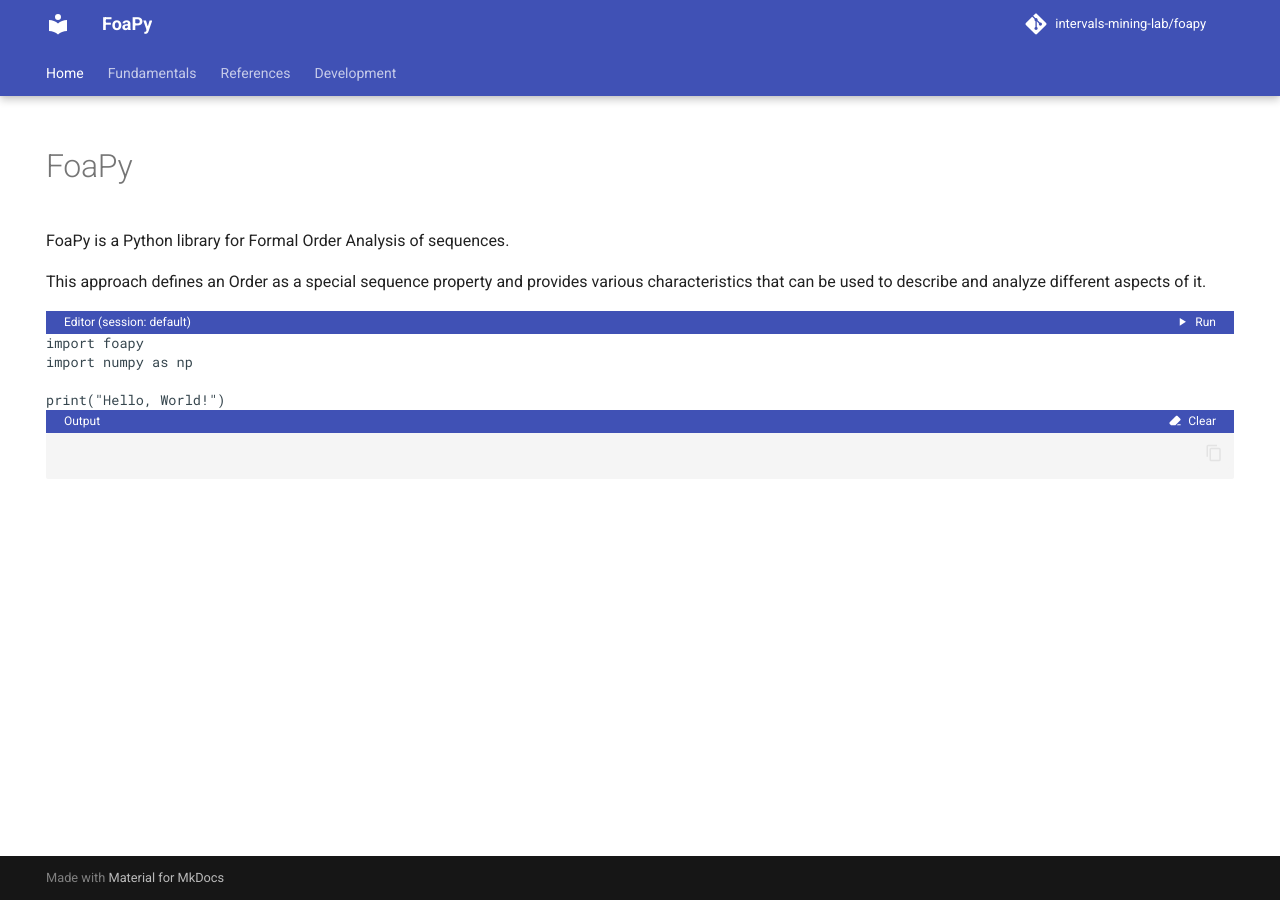
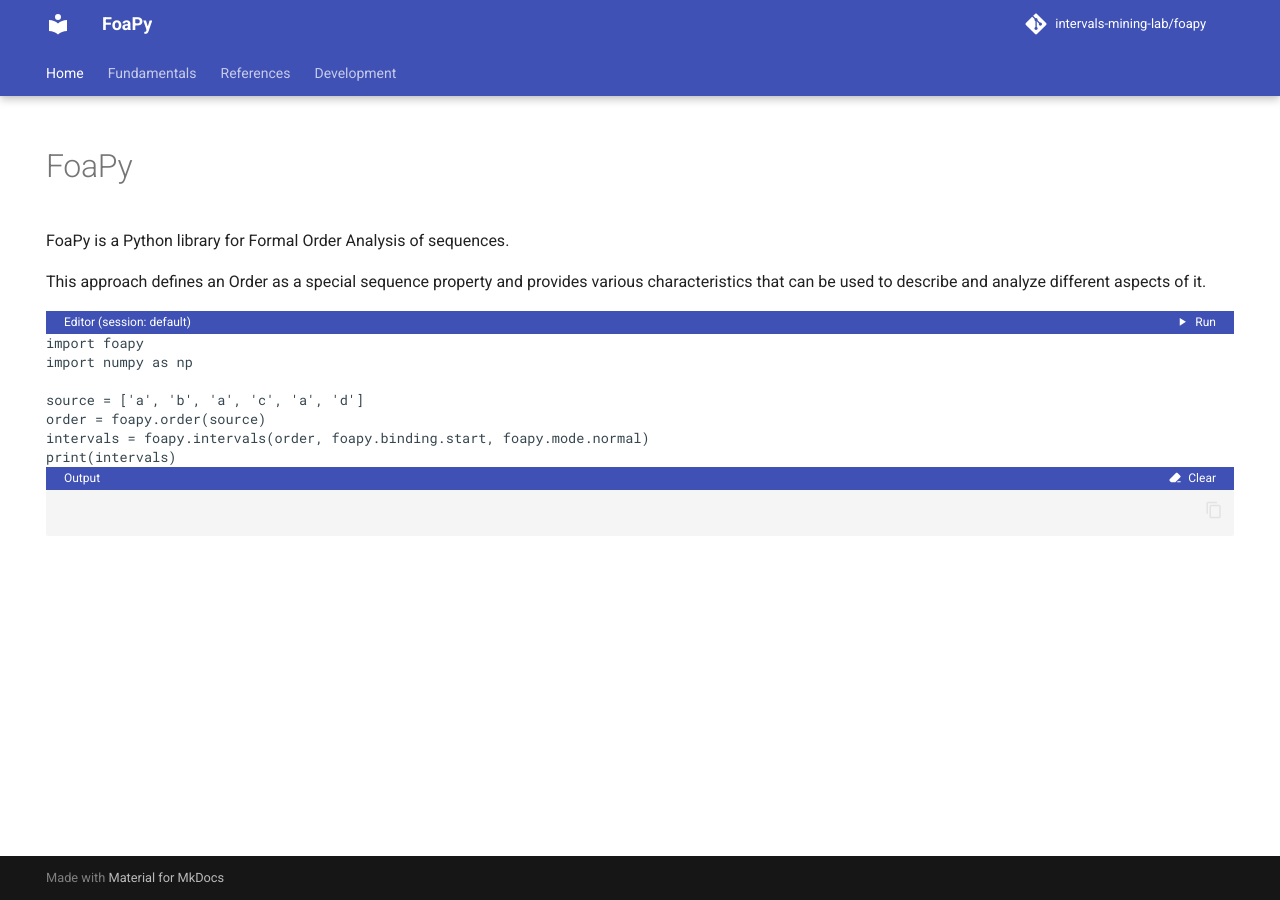
Before and after one commit to intervals-mining-lab/foapy, an MkDocs documentation site: the page built from docs/index.md, in a window 1280 px wide. Built offline with MkDocs 1.6.1 and Material for MkDocs 9.7.7, drawn with Linux system fonts in a browser that asks for light colours; comment, search, counter and statistics services are not loaded; the version menu is left out.

Commit message:
Added homepage

````diff
--- a/docs/index.md
+++ b/docs/index.md
@@ -15,5 +15,8 @@ This approach defines an Order as a special sequence property and provides vario
 import foapy
 import numpy as np
 
-print("Hello, World!")
+source = ['a', 'b', 'a', 'c', 'a', 'd']
+order = foapy.order(source)
+intervals = foapy.intervals(order, foapy.binding.start, foapy.mode.normal)
+print(intervals)
 ```
````
